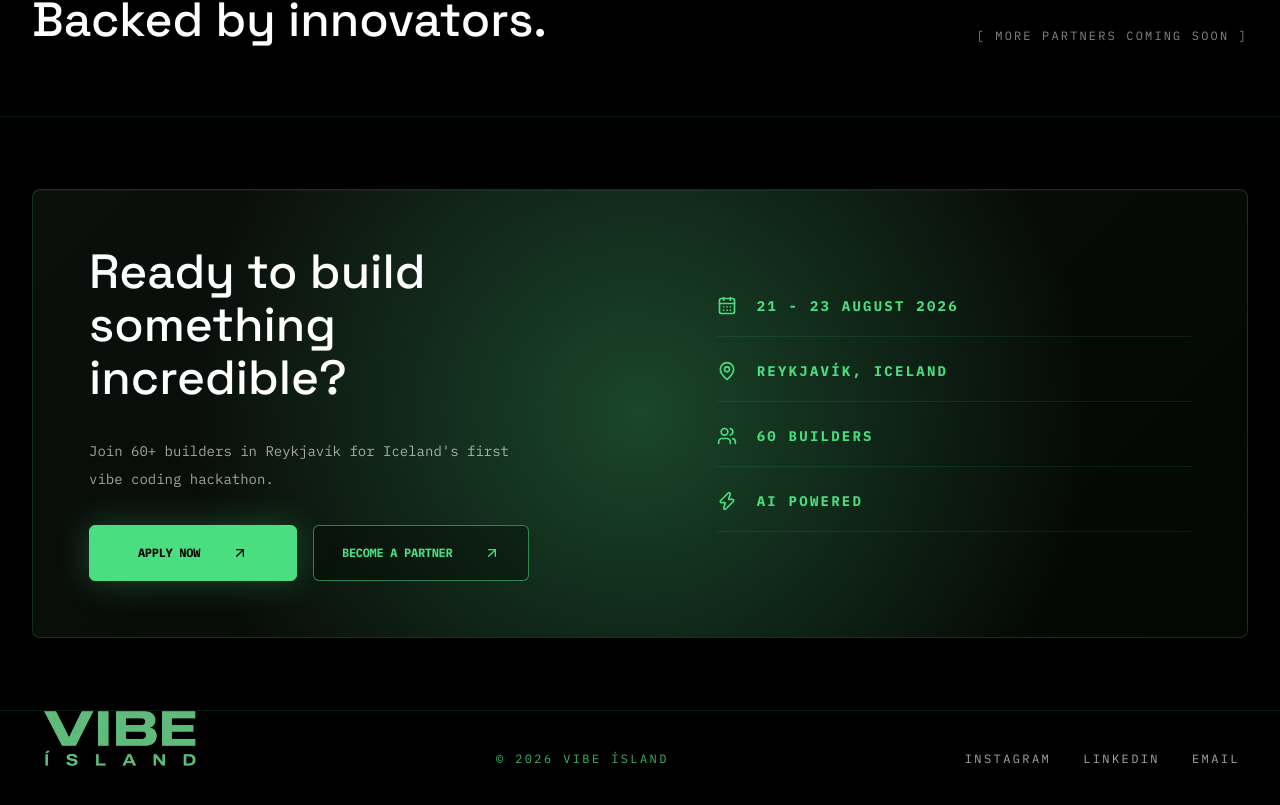
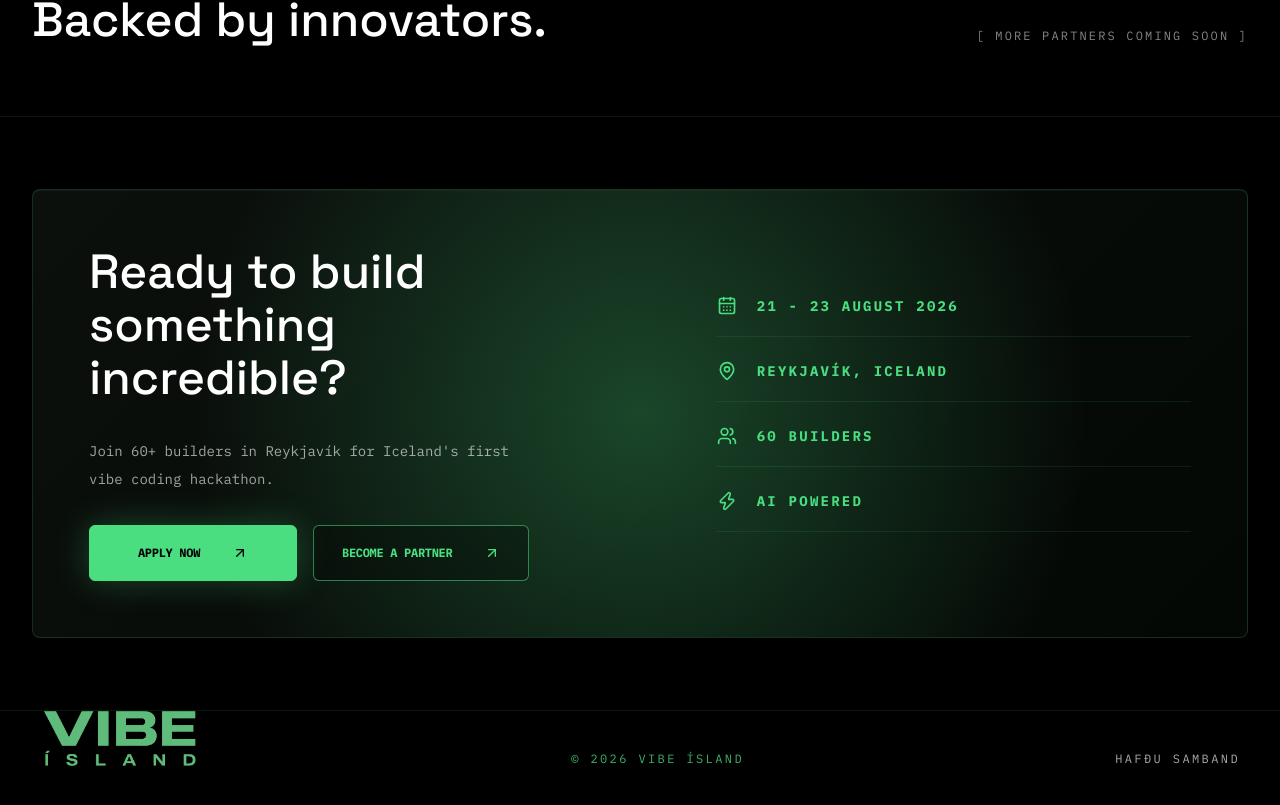
Before and after one commit to eliasoli09/vibeisland.is, a Next.js app: page / in a window 1280 px wide. Shown: the part 3759-4564 px from the top of the page. Built offline with nearby package versions, Linux system fonts and the light colour scheme.

Commit message:
Update Icelandic landing copy

```diff
--- a/app/page.tsx
+++ b/app/page.tsx
@@ -90,7 +90,7 @@ const copy = {
       body: "Join 60+ builders in Reykjavík for Iceland's first vibe coding hackathon.",
       facts: ["21 - 23 August 2026", "Reykjavík, Iceland", "60 Builders", "AI Powered"],
     },
-    footer: ["Instagram", "LinkedIn", "Email"],
+    footer: "Hafðu samband",
   },
   is: {
     navLocation: "Reykjavík, Ísland",
@@ -104,7 +104,7 @@ const copy = {
     essentials: {
       tag: "Aðalatriðin",
       title: "Þrír dagar. Endalausir möguleikar.",
-      body: "Við sameinum 60 þátttakendur, hönnuði og draumafólk til að skapa það næsta, knúið áfram af gervigreind.",
+      body: "Við sameinum 60 þátttakendur til að skapa það næsta, knúið áfram af gervigreind.",
       stats: [
         ["60", "Þátttakendur"],
         ["3", "Dagar"],
@@ -114,7 +114,7 @@ const copy = {
     },
     how: {
       tag: "Svona virkar þetta",
-      title: "Skapaðu. Sendu. Kynntu. Sigraðu.",
+      title: "Skapaðu. Skilaðu. Kynntu. Sigraðu.",
       steps: [
         ["Komdu með hugmynd", "Myndaðu teymi og komdu með hugmynd."],
         ["Skapaðu með AI", "Notaðu verkfæri eins og Claude, Cursor, Lovable, ChatGPT og fleiri."],
@@ -132,7 +132,7 @@ const copy = {
     },
     audience: {
       tag: "Fyrir hverja",
-      title: "Fyrir alla menntaskólanema (2010 - 2008).",
+      title: "Fyrir alla menntaskólanema (2008 - 2010).",
       note: "Engin forritunarreynsla nauðsynleg.",
       cards: [
         ["Nemendur", "Lærðu, byggðu og efldu hæfileikana þína."],
@@ -145,7 +145,7 @@ const copy = {
       title: "Þrír dagar til að byggja framtíðina.",
       days: [
         ["01", "Föstudagur", ["Opnunarathöfn", "Teymamyndun", "Hugmyndavinna", "Vinnustofur"]],
-        ["02", "Laugardagur", ["Byggingardagur", "Mentoravinna", "Vinnustofur", "Samfélagsviðburðir"]],
+        ["02", "Laugardagur", ["sköpunardagur", "Mentoravinna", "Vinnustofur", "Samfélagsviðburðir"]],
         ["03", "Sunnudagur", ["Lokasprettur", "Kynningakeppni", "Verðlaun & lokahóf"]],
       ],
     },
@@ -155,11 +155,11 @@ const copy = {
       coming: "[ Fleiri samstarfsaðilar kynntir síðar ]",
     },
     cta: {
-      title: "Tilbúin að byggja eitthvað magnað?",
+      title: "Tilbúin að skapa eitthvað magnað?",
       body: "Vertu með 60 þátttakendum í Reykjavík á fyrsta vibe coding hackathon Íslands.",
       facts: ["21. - 23. ágúst 2026", "Reykjavík, Ísland", "60 Þátttakendur", "Gervigreindarknúið"],
     },
-    footer: ["Instagram", "LinkedIn", "Netfang"],
+    footer: "Hafðu samband",
   },
 } as const;
 
@@ -681,13 +681,9 @@ function Footer({ lang }: { lang: Lang }) {
         />
       </div>
       <p className="text-mint/80">© 2026 Vibe Ísland</p>
-      <div className="flex flex-wrap gap-8">
-        {t.footer.map((item) => (
-          <a key={item} href={item === t.footer[2] ? "mailto:hallo@vibeisland.is" : "#"} className="transition hover:text-mint">
-            {item}
-          </a>
-        ))}
-      </div>
+      <a href="mailto:Eliasoli0967@gmail.com" className="transition hover:text-mint">
+        {t.footer}
+      </a>
     </footer>
   );
 }
```
Also changed, not shown: 1 other file (tests, documents, lock files or other folders).
